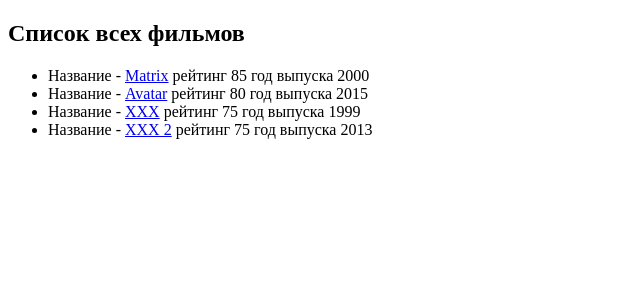
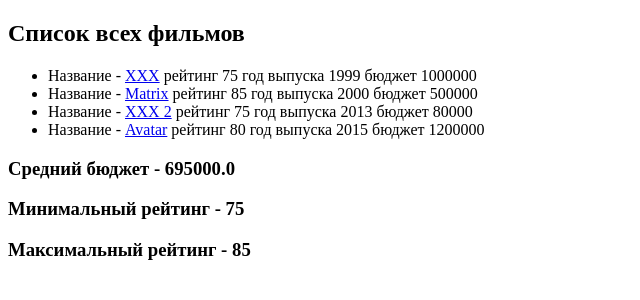
Before and after one commit to VladimirKorolev1986/movie_proj, a Django app: page / in a window 1280 px wide. Shown: the top 300 px of the page, without its empty margins (0-640 px from the left). Run offline with Django 4.2, Linux system fonts and the light colour scheme; data comes from the database, SQL or seed files in the repository; both versions use the stored data as it was after the commit.

Commit message:
add aggtegate filter

```diff
--- a/movie_app/models.py
+++ b/movie_app/models.py
@@ -10,14 +10,14 @@ class Movie(models.Model):
     rating = models.IntegerField()
     year = models.IntegerField(null=True)
     budget = models.IntegerField(default=1000000)
-    slug = models.SlugField(default='', null=False)
+    slug = models.SlugField(default='', null=False, db_index=True)
 
     def save(self, *args, **kwargs):
         self.slug = slugify(self.name)
         super(Movie, self).save(*args, **kwargs)
 
     def get_url(self):
-        return reverse('movie-detail', args=[self.id])
+        return reverse('movie-detail', args=[self.slug])
 
     def __str__(self):
         return f'{self.name} - {self.rating}% - {self.budget}'
--- a/movie_app/templates/movie_app/all_movie.html
+++ b/movie_app/templates/movie_app/all_movie.html
@@ -7,7 +7,14 @@
     <h2>Список всех фильмов</h2>
     <ul>
         {% for movie in movies %}
-            <li>Название - <a href="{{ movie.get_url }}">{{movie.name}}</a>  рейтинг {{movie.rating}} год выпуска {{movie.year|default:"Неизвестен"}}</li>
+            <li>Название - <a href="{{ movie.get_url }}">{{movie.name}}</a>  рейтинг {{movie.rating}}
+                год выпуска {{movie.year|default:"Неизвестен"}}
+                бюджет {{movie.budget}}
+            </li>
         {% endfor %}
     </ul>
+
+    <h3>Средний бюджет - {{ agg.budget__avg }}</h3>
+    <h3>Минимальный рейтинг - {{ agg.rating__min }}</h3>
+    <h3>Максимальный рейтинг - {{ agg.rating__max }}</h3>
 {% endblock %}
--- a/movie_app/urls.py
+++ b/movie_app/urls.py
@@ -3,5 +3,5 @@ from django.urls import path, include
 
 urlpatterns = [
     path('', views.show_all_movie),
-    path('movie/<int:id_movie>', views.show_one_movie, name='movie-detail'),
+    path('movie/<slug:slug_movie>', views.show_one_movie, name='movie-detail'),
 ]
--- a/movie_app/views.py
+++ b/movie_app/views.py
@@ -1,19 +1,21 @@
 from django.shortcuts import render, get_object_or_404
 from .models import Movie
-
+from django.db.models import F, Sum, Max, Min, Count, Avg
 
 # Create your views here.
 
 
 def show_all_movie(request):
-    movies = Movie.objects.all()
+    movies = Movie.objects.order_by(F('year').asc(nulls_last=True), 'rating')
+    agg = movies.aggregate(Avg('budget'), Max('rating'), Min('rating'))
     return render(request, 'movie_app/all_movie.html', {
-        'movies': movies
+        'movies': movies,
+        'agg': agg
     })
 
 
-def show_one_movie(request, id_movie: int):
-    movie = get_object_or_404(Movie, id=id_movie)
+def show_one_movie(request, slug_movie: str):
+    movie = get_object_or_404(Movie, slug=slug_movie)
     return render(request, 'movie_app/one_movie.html', {
         'movie': movie
     })
```
Also changed, not shown: db.sqlite3.
